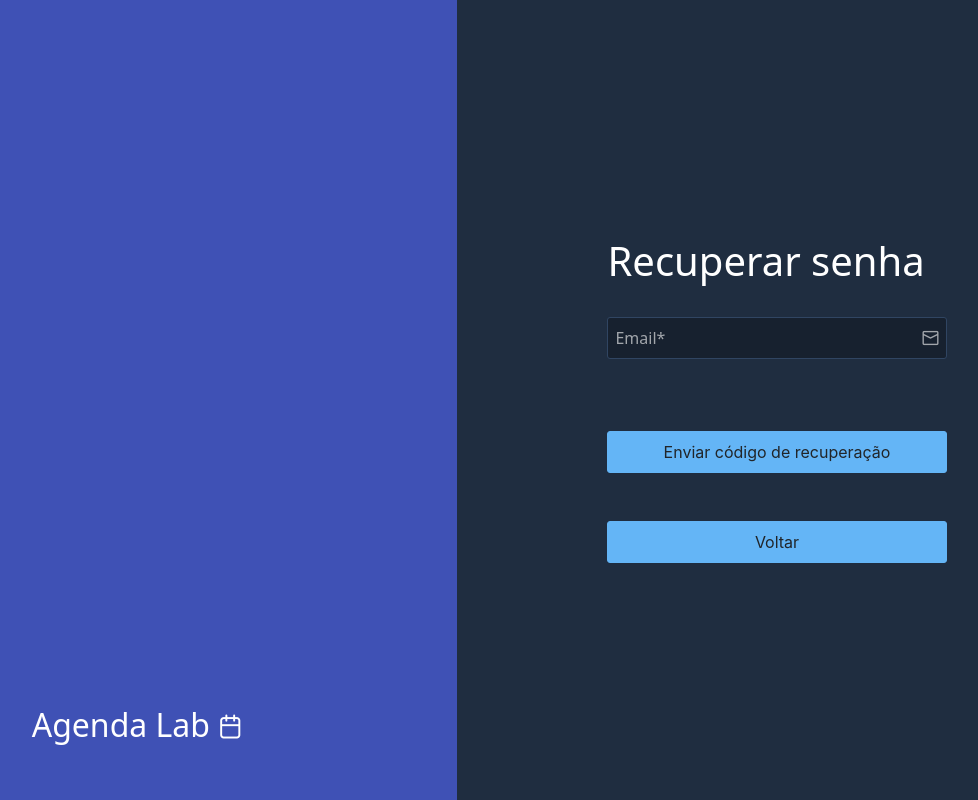
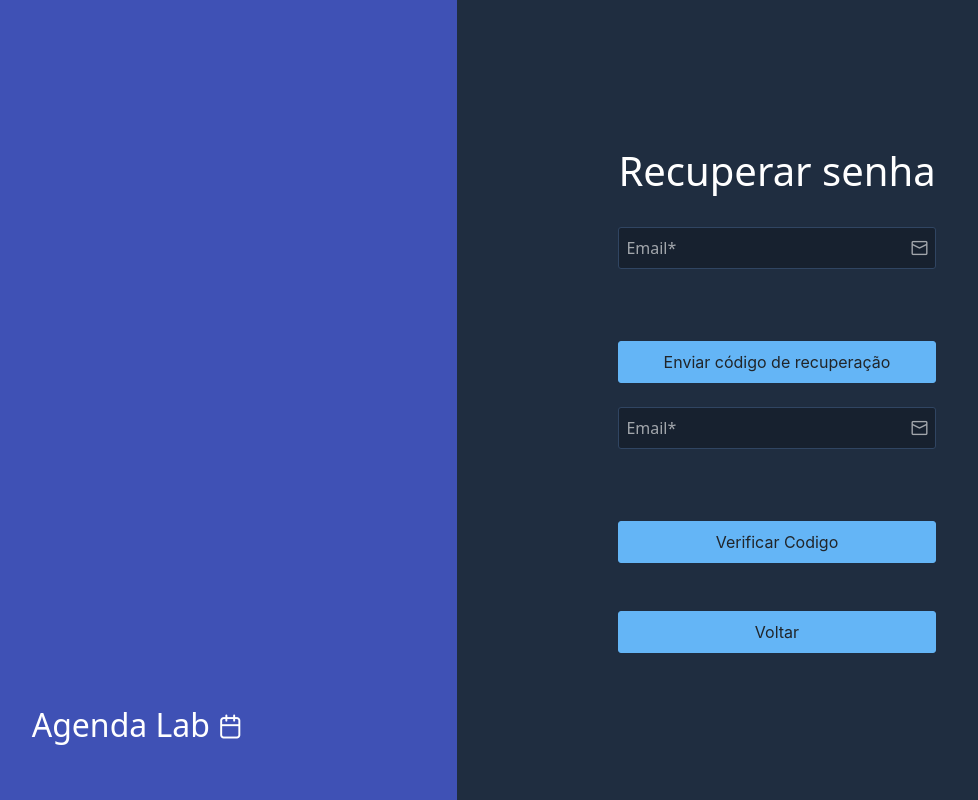
Before and after one commit to dwws-ufes/2023-AgendaLab, a React (Create React App) app in the folder frontend/: page /password in a window 1280 px wide. Shown: the whole page, without its empty margins (183-1161 px from the left). Built offline with nearby package versions, Linux system fonts and the light colour scheme.

Commit message:
Password bugs

```diff
--- a/frontend/src/pages/password.tsx
+++ b/frontend/src/pages/password.tsx
@@ -54,6 +54,22 @@ function LoginPage() {
             </div>
             <Button type="submit" label="Enviar código de recuperação" className="mt-5" />
             {/*<Button label="Esqueci minha senha" className="mt-2 mb-5" outlined/>*/}
+            <></>
+            <div className="field py-4">
+                <span className="p-float-label p-input-icon-right">
+                    <i className="pi pi-envelope" />
+                    <Controller name="Codigo" control={control}
+                        rules={{ required: 'Codigo is required.', pattern: { value: /^[A-Z0-9._%+-]+@[A-Z0-9.-]+\.[A-Z]{2,4}$/i, message: 'Invalid email address. E.g. example@email.com' }}}
+                        render={({ field, fieldState }) => (
+                            <InputText id={field.name} {...field} className={classNames({ 'p-invalid': fieldState.invalid })} />
+                    )} />
+                    <label htmlFor="Codigo" className={classNames({ 'p-error': !!errors.email })}>Email*</label>
+                </span>
+            </div>
+            <Button type="submit" label="Verificar Codigo" className="mt-5" />
+            {/*<Button label="Esqueci minha senha" className="mt-2 mb-5" outlined/>*/}
+
+
             <Button onClick={navigateToLogin} label="Voltar" className="mt-5" />
           </form>
         </div>
```
